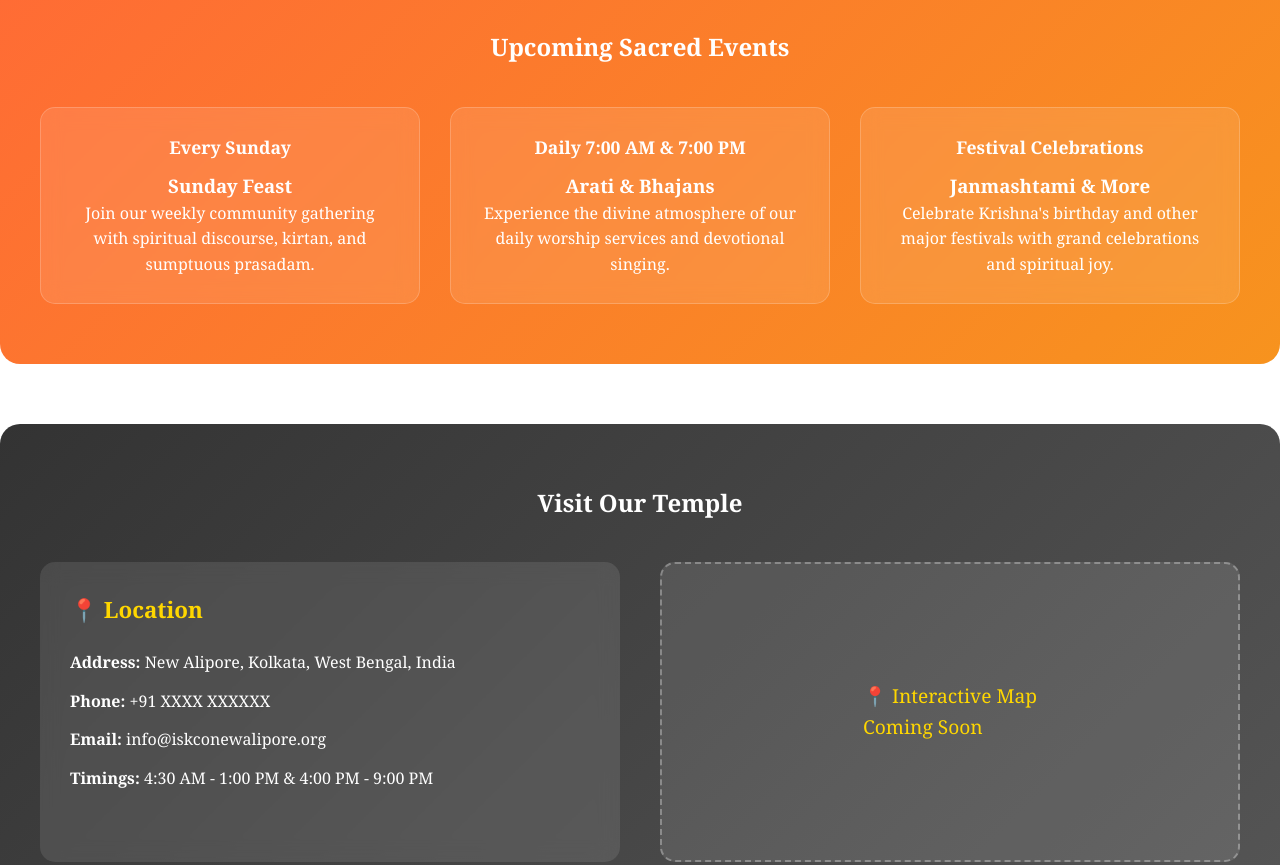
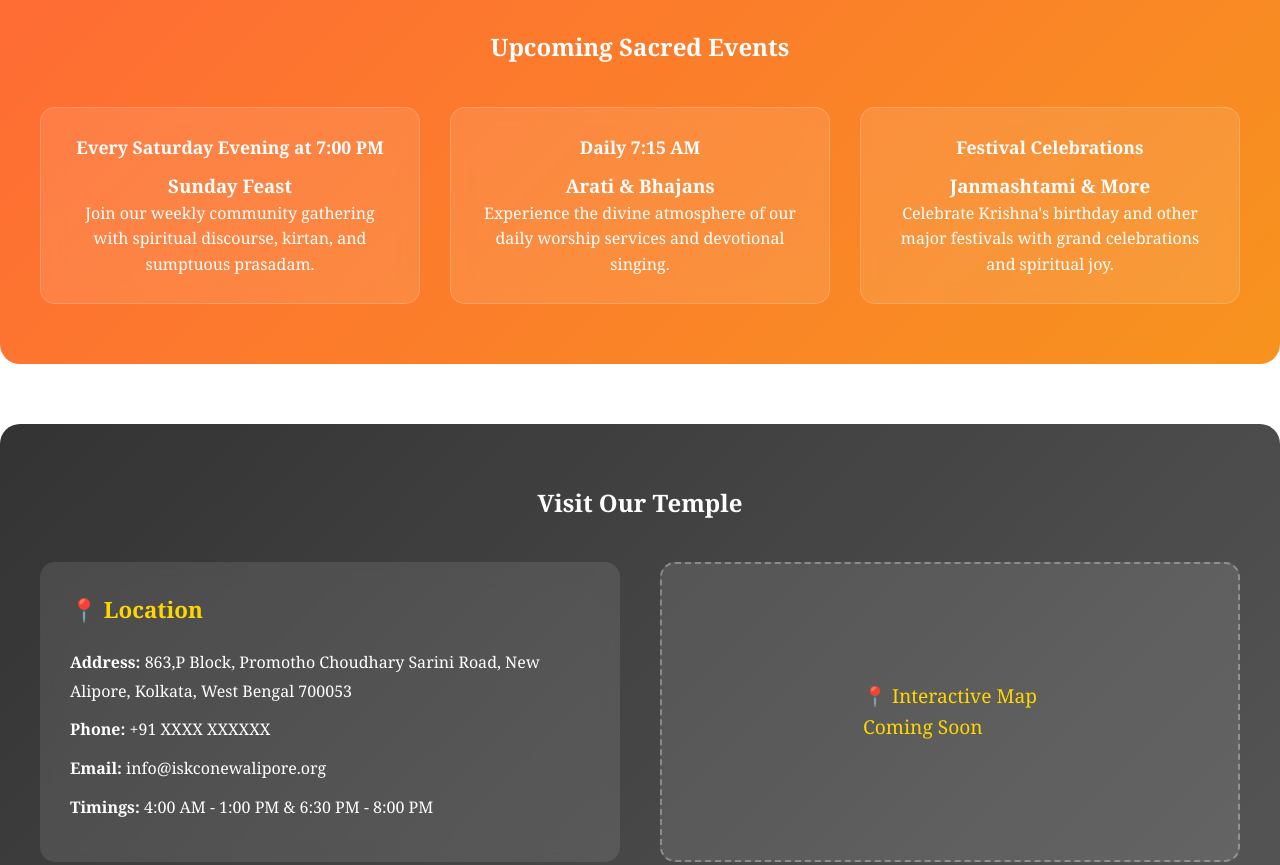
Before and after one commit to gopal96685/iskcon-new-alipore, a plain HTML site: page index.html in a window 1280 px wide. Shown: the part 2040-2905 px from the top of the page. Drawn offline with Linux system fonts and the light colour scheme.

Commit message:
snapshots added

```diff
--- a/index.html
+++ b/index.html
@@ -511,12 +511,12 @@
         <h2>Upcoming Sacred Events</h2>
         <div class="events-grid">
             <div class="event-card">
-                <div class="event-date">Every Sunday</div>
+                <div class="event-date">Every Saturday Evening at 7:00 PM</div>
                 <h3>Sunday Feast</h3>
                 <p>Join our weekly community gathering with spiritual discourse, kirtan, and sumptuous prasadam.</p>
             </div>
             <div class="event-card">
-                <div class="event-date">Daily 7:00 AM & 7:00 PM</div>
+                <div class="event-date">Daily 7:15 AM</div>
                 <h3>Arati & Bhajans</h3>
                 <p>Experience the divine atmosphere of our daily worship services and devotional singing.</p>
             </div>
@@ -533,10 +533,11 @@
         <div class="contact-grid">
             <div class="contact-info">
                 <h3>📍 Location</h3>
-                <p><strong>Address:</strong> New Alipore, Kolkata, West Bengal, India</p>
+                <p><strong>Address:</strong> 863,P Block, Promotho Choudhary Sarini Road, New Alipore, Kolkata, West
+                    Bengal 700053</p>
                 <p><strong>Phone:</strong> +91 XXXX XXXXXX</p>
                 <p><strong>Email:</strong> info@iskconewalipore.org</p>
-                <p><strong>Timings:</strong> 4:30 AM - 1:00 PM & 4:00 PM - 9:00 PM</p>
+                <p><strong>Timings:</strong> 4:00 AM - 1:00 PM & 6:30 PM - 8:00 PM</p>
             </div>
             <div class="map-container">
                 <p>📍 Interactive Map<br>Coming Soon</p>
```
